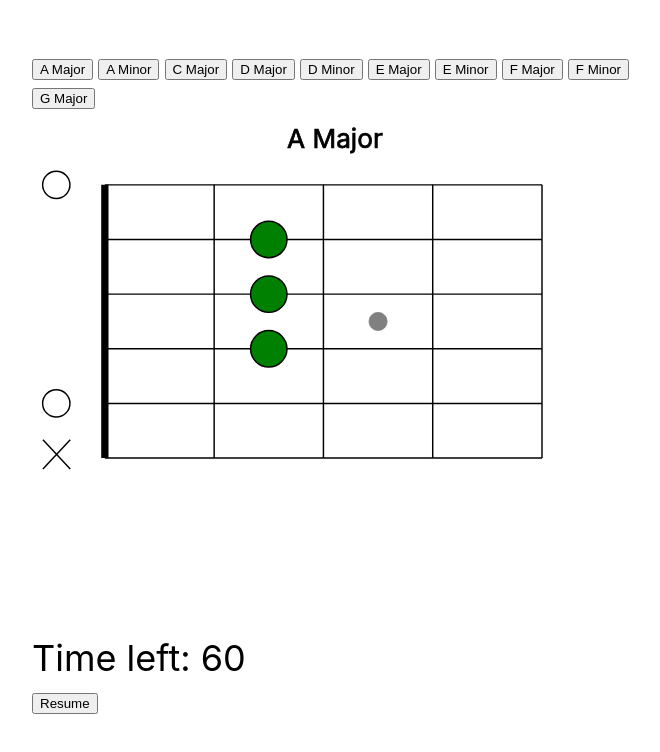
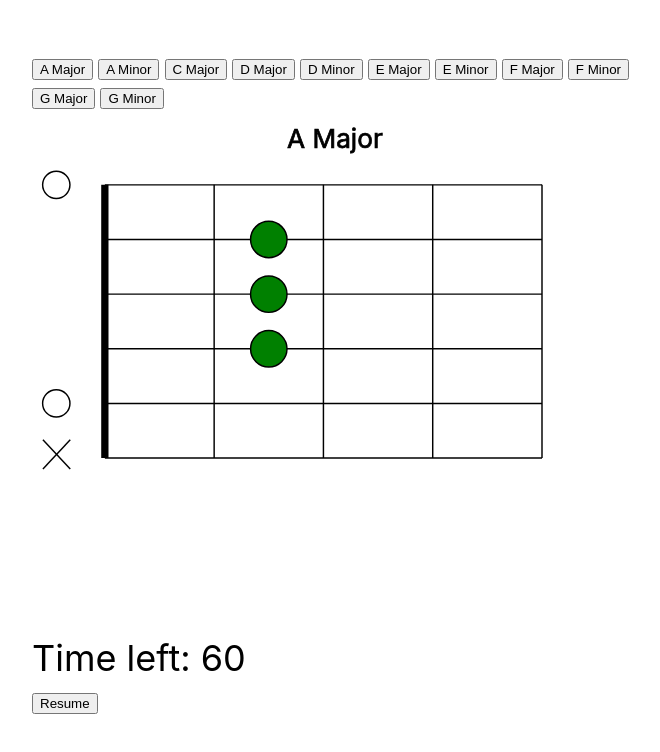
Before and after one commit to fedragon/guitar-practice, a Next.js app: page / in a window 1280 px wide. Shown: the top 752 px of the page, without its empty margins (302-962 px from the left). Built offline with nearby package versions, Linux system fonts and the light colour scheme.

Commit message:
Draw chords starting on fret > 1

```diff
--- a/components/chords.tsx
+++ b/components/chords.tsx
@@ -1,6 +1,7 @@
-export const Chords = [
+export const AllChords = [
   {
     name: "A Major",
+    startingFret: 1,
     strings: [
       { gstring: 1, fret: 0 },
       { gstring: 2, fret: 2 },
@@ -11,6 +12,7 @@ export const Chords = [
     ],
   }, {
     name: "A Minor",
+    startingFret: 1,
     strings: [
       { gstring: 1, fret: 0 },
       { gstring: 2, fret: 1 },
@@ -22,6 +24,7 @@ export const Chords = [
   },
   {
     name: "C Major",
+    startingFret: 1,
     strings: [
       { gstring: 1, fret: 0 },
       { gstring: 2, fret: 1 },
@@ -33,6 +36,7 @@ export const Chords = [
   },
   {
     name: "D Major",
+    startingFret: 1,
     strings: [
       { gstring: 1, fret: 2 },
       { gstring: 2, fret: 3 },
@@ -44,6 +48,7 @@ export const Chords = [
   },
   {
     name: "D Minor",
+    startingFret: 1,
     strings: [
       { gstring: 1, fret: 1 },
       { gstring: 2, fret: 3 },
@@ -55,6 +60,7 @@ export const Chords = [
   },
   {
     name: "E Major",
+    startingFret: 1,
     strings: [
       { gstring: 1, fret: 0 },
       { gstring: 2, fret: 0 },
@@ -66,6 +72,7 @@ export const Chords = [
   },
   {
     name: "E Minor",
+    startingFret: 1,
     strings: [
       { gstring: 1, fret: 0 },
       { gstring: 2, fret: 0 },
@@ -77,6 +84,7 @@ export const Chords = [
   },
   {
     name: "F Major",
+    startingFret: 1,
     strings: [
       { gstring: 1, fret: 1 },
       { gstring: 2, fret: 1 },
@@ -88,6 +96,7 @@ export const Chords = [
   },
   {
     name: "F Minor",
+    startingFret: 1,
     strings: [
       { gstring: 1, fret: 1 },
       { gstring: 2, fret: 1 },
@@ -99,6 +108,7 @@ export const Chords = [
   },
   {
     name: "G Major",
+    startingFret: 1,
     strings: [
       { gstring: 1, fret: 3 },
       { gstring: 2, fret: 0 },
@@ -108,4 +118,16 @@ export const Chords = [
       { gstring: 6, fret: 3 }
     ],
   },
+  {
+    name: "G Minor",
+    startingFret: 3,
+    strings: [
+      { gstring: 1, fret: 1 },
+      { gstring: 2, fret: 1 },
+      { gstring: 3, fret: 1 },
+      { gstring: 4, fret: 3 },
+      { gstring: 5, fret: 3 },
+      { gstring: 6, fret: 1 }
+    ],
+  },
 ]
--- a/components/guitar.tsx
+++ b/components/guitar.tsx
@@ -3,6 +3,7 @@ export default function Guitar({
 }: {
   chord: {
     name: string,
+    startingFret: number,
     strings: {
       gstring: number,
       fret: number,
@@ -16,10 +17,6 @@ export default function Guitar({
   let width = base * 8
   let height = base * 5
 
-  let cx3rdFret = xoff + base * (3 + 1) + base * (3 - 2)
-  let cy3rdFret = yoff + base * 2.5
-  let radius3rdFret = 12.5
-
   return (
     <svg xmlns="http://www.w3.org/2000/svg" viewBox="0 0 840 700" >
       {/* nut */}
@@ -31,6 +28,8 @@ export default function Guitar({
       <line x1={xoff + width / 4 * 3} y1={yoff} x2={xoff + width / 4 * 3} y2={yoff + height} stroke={"black"} strokeWidth={2} />
       <line x1={xoff + width} y1={yoff} x2={xoff + width} y2={yoff + height} stroke={"black"} strokeWidth={2} />
 
+      {chord.startingFret > 1 && <text x={xoff + base - 10} y={xoff / 2} fontSize={18} stroke={"black"}>{chord.startingFret}fr</text>}
+
       {/* strings */}
       <line x1={xoff} y1={yoff} x2={xoff + width} y2={yoff} stroke={"black"} strokeWidth={2} />
       <line x1={xoff} y1={yoff + base} x2={xoff + width} y2={yoff + base} stroke={"black"} strokeWidth={2} />
@@ -38,9 +37,6 @@ export default function Guitar({
       <line x1={xoff} y1={yoff + base * 3} x2={xoff + width} y2={yoff + base * 3} stroke={"black"} strokeWidth={2} />
       <line x1={xoff} y1={yoff + base * 4} x2={xoff + width} y2={yoff + base * 4} stroke={"black"} strokeWidth={2} />
       <line x1={xoff} y1={yoff + height} x2={xoff + width} y2={yoff + height} stroke={"black"} strokeWidth={2} />
-
-      {/* 3rd fret dot */}
-      <circle cx={cx3rdFret} cy={cy3rdFret} r={radius3rdFret} stroke={"grey"} strokeWidth={1} fill={"grey"} />
 
       {/* chord name */}
       <text x={xoff / 2 + width / 2} y={yoff / 2} fontSize={36} stroke={"black"} fill={"black"}>{chord.name}</text>
--- a/pages/index.tsx
+++ b/pages/index.tsx
@@ -1,10 +1,10 @@
 import { useEffect, useState } from 'react'
-import { Chords } from '../components/chords'
+import { AllChords } from '../components/chords'
 import Guitar from '../components/guitar'
 import Layout from '../components/layout'
 
 export default function Home() {
-  const [chord, setChord] = useState(Chords[0])
+  const [chord, setChord] = useState(AllChords[0])
   const [isTimerActive, setTimer] = useState(false)
   const [timeLeft, setTimeLeft] = useState(60)
 
@@ -31,7 +31,7 @@ export default function Home() {
 
   return (
     <Layout home>
-      {Chords.map(function (chord) {
+      {AllChords.map(function (chord) {
         return (
           [
             <button key={chord.name} onClick={() => { setChord(chord); resetTimer() }}>{chord.name}</button>,
```
